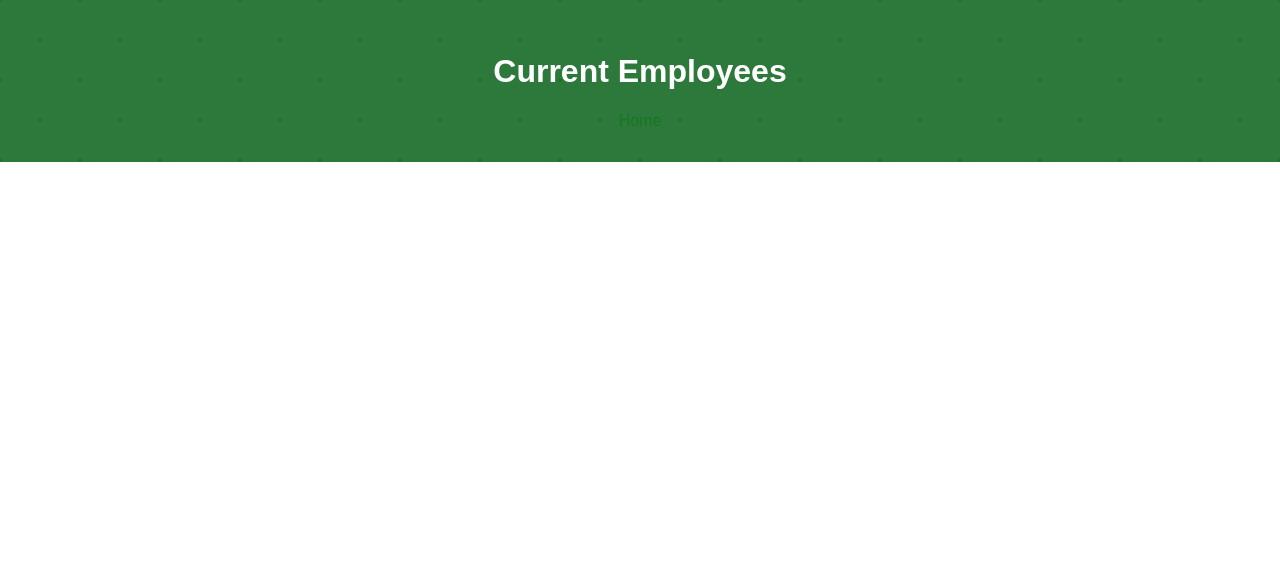
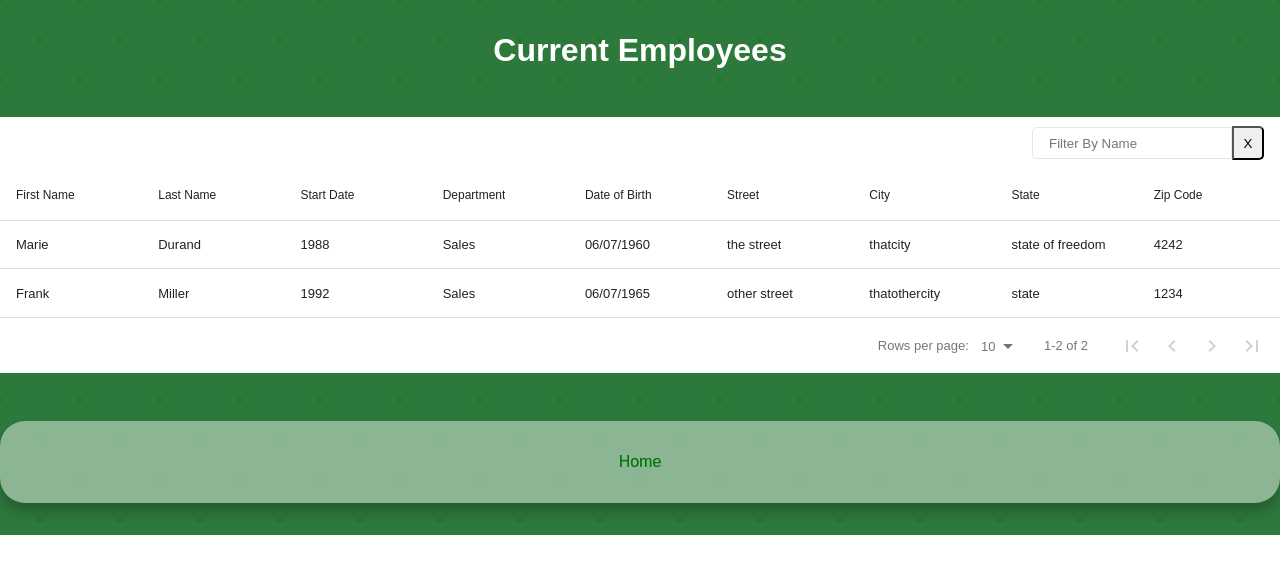
Before and after one commit to TheCatIsOnTheMoon/GilletGarasSamantha_14_11042022, a React (Create React App) app: page /employee-list in a window 1280 px wide. Shown: the top 574 px of the page. Built offline with nearby package versions, Linux system fonts and the light colour scheme.

Commit message:
table page

```diff
--- a/package.json
+++ b/package.json
@@ -7,9 +7,11 @@
     "@testing-library/react": "^12.1.4",
     "@testing-library/user-event": "^13.5.0",
     "react": "^18.0.0",
+    "react-data-table-component": "^7.5.0",
     "react-date-picker": "^8.4.0",
     "react-dom": "^18.0.0",
     "react-scripts": "5.0.0",
+    "styled-components": "^5.3.5",
     "web-vitals": "^2.1.4"
   },
   "scripts": {
--- a/src/screens/EmployeeList/EmployeeList.jsx
+++ b/src/screens/EmployeeList/EmployeeList.jsx
@@ -1,32 +1,181 @@
-import { Link, useNavigate } from 'react-router-dom';
+import { Link } from 'react-router-dom';
+import { useMemo, useState } from 'react';
+import DataTable from 'react-data-table-component';
+import styled from 'styled-components';
+
+// styled components
+const TextField = styled.input`
+  height: 32px;
+  width: 200px;
+  border-radius: 3px;
+  border-top-left-radius: 5px;
+  border-bottom-left-radius: 5px;
+  border-top-right-radius: 0;
+  border-bottom-right-radius: 0;
+  border: 1px solid #e5e5e5;
+  padding: 0 32px 0 16px;
+
+  &:hover {
+    cursor: pointer;
+  }
+`;
+
+const ClearButton = styled.button`
+  border-top-left-radius: 0;
+  border-bottom-left-radius: 0;
+  border-top-right-radius: 5px;
+  border-bottom-right-radius: 5px;
+  height: 34px;
+  width: 32px;
+  text-align: center;
+  display: flex;
+  align-items: center;
+  justify-content: center;
+`;
+
+// construction table
+const columns = [
+  {
+    name: 'First Name',
+    selector: (row) => row.firstName,
+    sortable: true,
+  },
+  {
+    name: 'Last Name',
+    selector: (row) => row.lastName,
+    sortable: true,
+  },
+  {
+    name: 'Start Date',
+    selector: (row) => row.startDate,
+    sortable: true,
+  },
+  {
+    name: 'Department',
+    selector: (row) => row.department,
+    sortable: true,
+  },
+  {
+    name: 'Date of Birth',
+    selector: (row) => row.dateOfBirth,
+    sortable: true,
+  },
+  {
+    name: 'Street',
+    selector: (row) => row.street,
+    sortable: true,
+  },
+  {
+    name: 'City',
+    selector: (row) => row.city,
+    sortable: true,
+  },
+  {
+    name: 'State',
+    selector: (row) => row.state,
+    sortable: true,
+  },
+  {
+    name: 'Zip Code',
+    selector: (row) => row.zipCode,
+    sortable: true,
+  },
+];
+
+// data
+// const employees = JSON.parse(localStorage.getItem('employees'));
+
+const data = [
+  {
+    id: 1,
+    firstName: 'Marie',
+    lastName: 'Durand',
+    startDate: '1988',
+    department: 'Sales',
+    dateOfBirth: '06/07/1960',
+    street: 'the street',
+    city: 'thatcity',
+    state: 'state of freedom',
+    zipCode: '4242',
+  },
+  {
+    id: 2,
+    firstName: 'Frank',
+    lastName: 'Miller',
+    startDate: '1992',
+    department: 'Sales',
+    dateOfBirth: '06/07/1965',
+    street: 'other street',
+    city: 'thatothercity',
+    state: 'state',
+    zipCode: '1234',
+  },
+];
+
+// filter
+const FilterComponent = ({ filterText, onFilter, onClear }) => (
+  <>
+    <TextField
+      id="search"
+      type="text"
+      placeholder="Filter By Name"
+      aria-label="Search Input"
+      value={filterText}
+      onChange={onFilter}
+    />
+    <ClearButton type="button" onClick={onClear}>
+      X
+    </ClearButton>
+  </>
+);
 
 function EmployeeList() {
+  const [filterText, setFilterText] = useState('');
+  const [resetPaginationToggle, setResetPaginationToggle] = useState(false);
+  const filteredItems = data.filter(
+    (item) =>
+      item.name && item.name.toLowerCase().includes(filterText.toLowerCase())
+  );
+
+  const subHeaderComponentMemo = useMemo(() => {
+    const handleClear = () => {
+      if (filterText) {
+        setResetPaginationToggle(!resetPaginationToggle);
+        setFilterText('');
+      }
+    };
+
+    return (
+      <FilterComponent
+        onFilter={(e) => setFilterText(e.target.value)}
+        onClear={handleClear}
+        filterText={filterText}
+      />
+    );
+  }, [filterText, resetPaginationToggle]);
+
   return (
-    <div id="employee-div" class="container">
+    <div id="employee-div" className="container_table">
       <h1>Current Employees</h1>
-      <table id="employee-table" class="display"></table>
-      <Link to="/">Home</Link>
+      {/* <table id="employee-table" class="display"></table> */}
+
+      <div className="table">
+        <DataTable
+          columns={columns}
+          data={data}
+          pagination
+          paginationResetDefaultPage={resetPaginationToggle} // reset pagination to page 1
+          subHeader
+          subHeaderComponent={subHeaderComponentMemo}
+          persistTableHead
+        />
+      </div>
+
+      <Link to="/" className="link_home glass-effect">
+        Home
+      </Link>
     </div>
   );
 }
 
 export default EmployeeList;
-
-// $(function () {
-//   const employees = JSON.parse(localStorage.getItem('employees'));
-
-//   $('#employee-table').DataTable({
-//     data: employees,
-//     columns: [
-//       { title: 'First Name', data: 'firstName' },
-//       { title: 'Last Name', data: 'lastName' },
-//       { title: 'Start Date', data: 'startDate' },
-//       { title: 'Department', data: 'department' },
-//       { title: 'Date of Birth', data: 'dateOfBirth' },
-//       { title: 'Street', data: 'street' },
-//       { title: 'City', data: 'city' },
-//       { title: 'State', data: 'state' },
-//       { title: 'Zip Code', data: 'zipCode' },
-//     ],
-//   });
-// });
--- a/src/style/style.css
+++ b/src/style/style.css
@@ -49,8 +49,24 @@ background-position: 0 0,40px 40px;
   align-items: center;
   justify-content: center;
 
-  max-width: 30rem;
+  max-width: 40rem;
   margin : 0 auto;
+}
+
+.container_table h1 {
+  display: flex;
+  flex-direction: column;
+  align-items: center;
+  justify-content: center;
+
+
+  margin : 0 auto;
+  margin-bottom: 3rem;
+}
+
+.table {
+  background-color: white;
+
 }
 
 .glass-effect{
@@ -63,6 +79,10 @@ background-position: 0 0,40px 40px;
     width: 100%;
     min-height: 70px;
     mix-blend-mode: hard-light;
+}
+
+.link_home {
+  margin-top: 3rem;
 }
 
 a, link {
```
Also changed, not shown: 1 other file (tests, documents, lock files or other folders).
